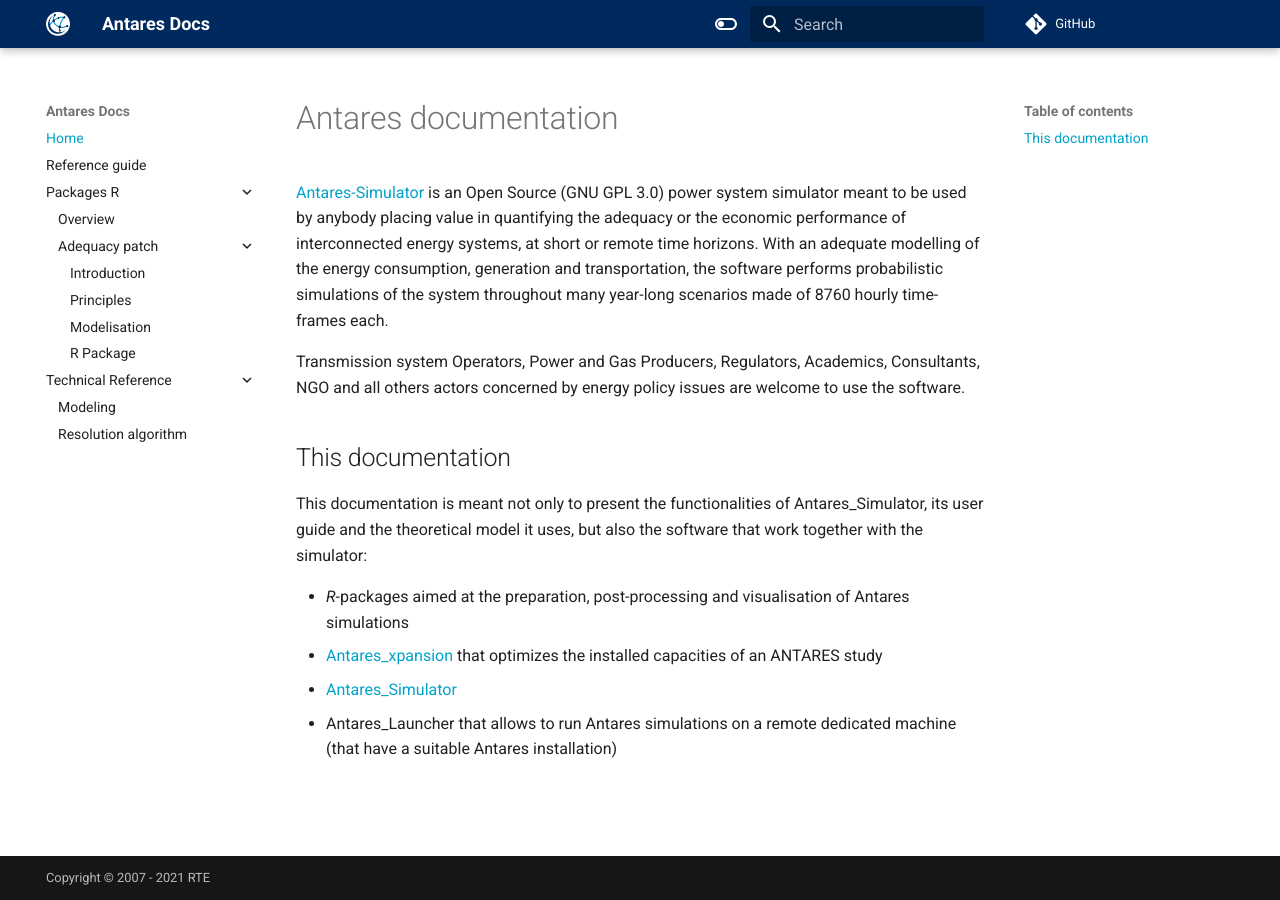
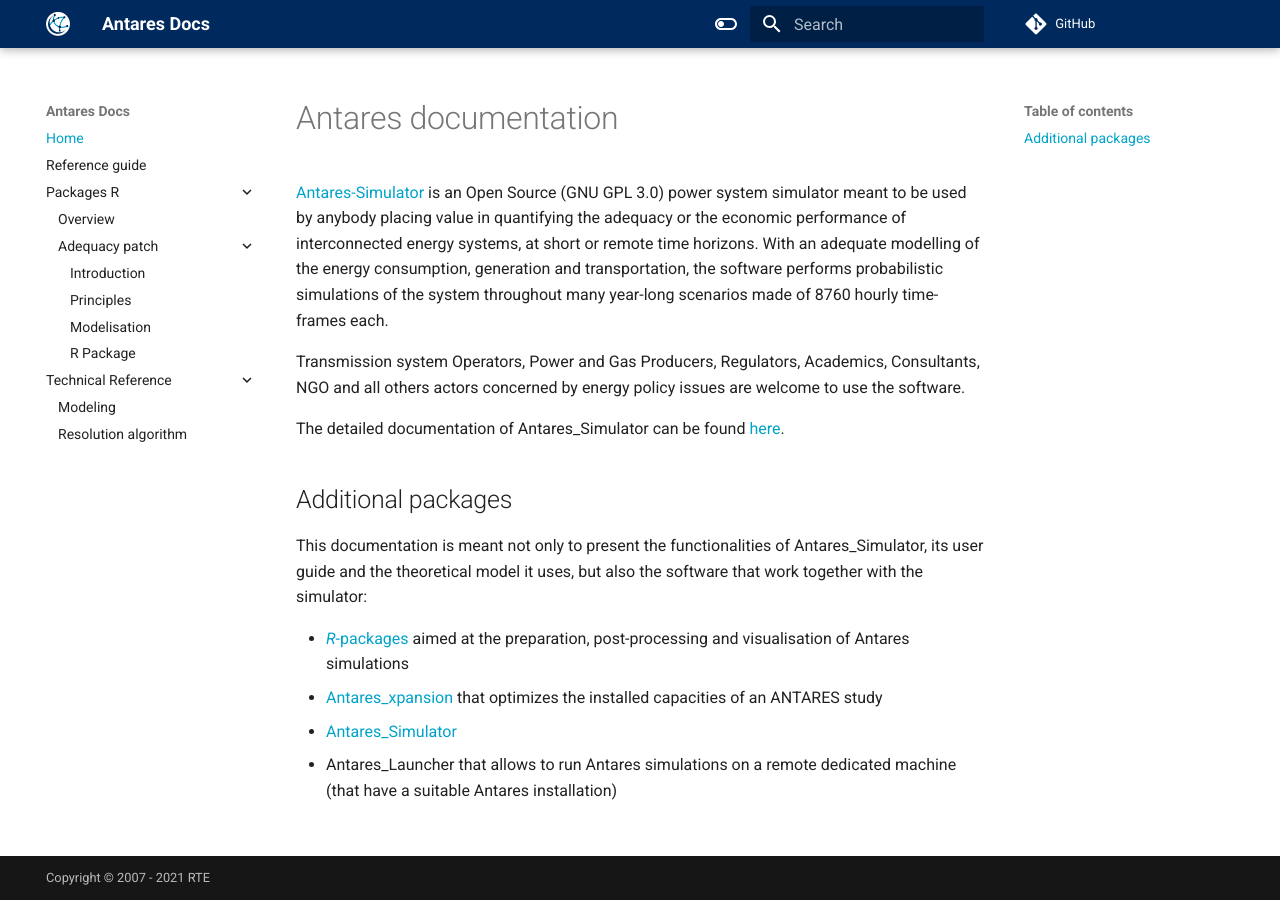
Before and after one commit to AntaresSimulatorTeam/antares-doc, an MkDocs documentation site: the page built from docs/index.md, in a window 1280 px wide. Built offline with MkDocs 1.6.1 and Material for MkDocs 9.7.7, drawn with Linux system fonts in a browser that asks for light colours; comment, search, counter and statistics services are not loaded; the version menu is left out.

Commit message:
fix: broken url

```diff
--- a/docs/index.md
+++ b/docs/index.md
@@ -9,11 +9,13 @@
 Transmission system Operators, Power and Gas Producers, Regulators, Academics,
 Consultants, NGO and all others actors concerned by energy policy issues are welcome to use the software.
 
-## This documentation
+The detailed documentation of Antares_Simulator can be found [here](https://antares-simulator.readthedocs.io).
+
+## Additional packages
 This documentation is meant not only to present the functionalities of Antares_Simulator, its user guide and the theoretical
 model it uses, but also the software that work together with the simulator:
 
-- _R_-packages aimed at the preparation, post-processing and visualisation of Antares simulations
-- [Antares_xpansion](antares-xpansion.readthedocs.io) that optimizes the installed capacities of an ANTARES study
-- [Antares_Simulator](antares-xpansion.readthedocs.io)
+- [_R_-packages](https://rte-antares-rpackage.github.io/rPackagesRte/) aimed at the preparation, post-processing and visualisation of Antares simulations
+- [Antares_xpansion](https://antares-xpansion.readthedocs.io) that optimizes the installed capacities of an ANTARES study
+- [Antares_Simulator](https://antares-simulator.readthedocs.io)
 - Antares_Launcher that allows to run Antares simulations on a remote dedicated machine (that have a suitable Antares installation)
```
